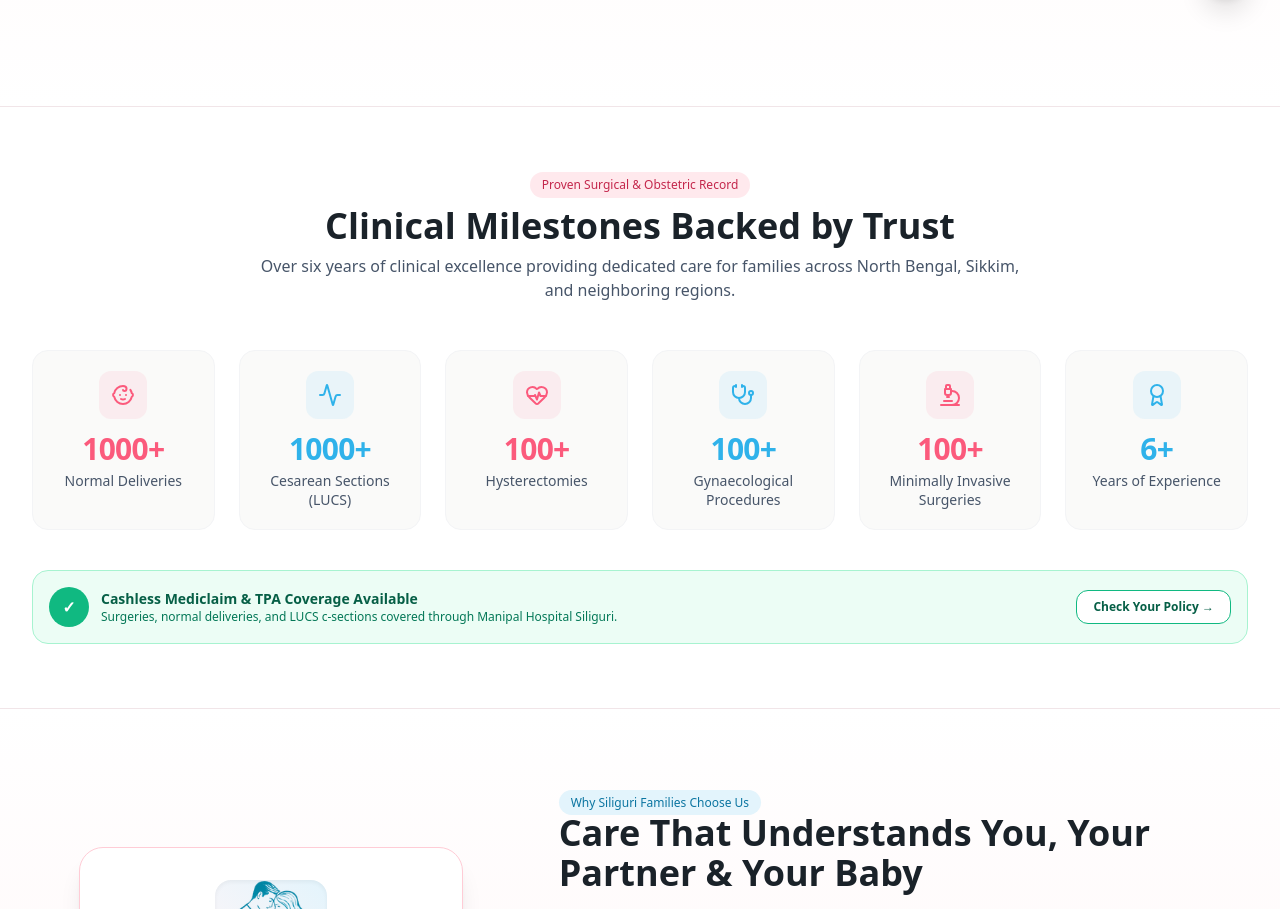
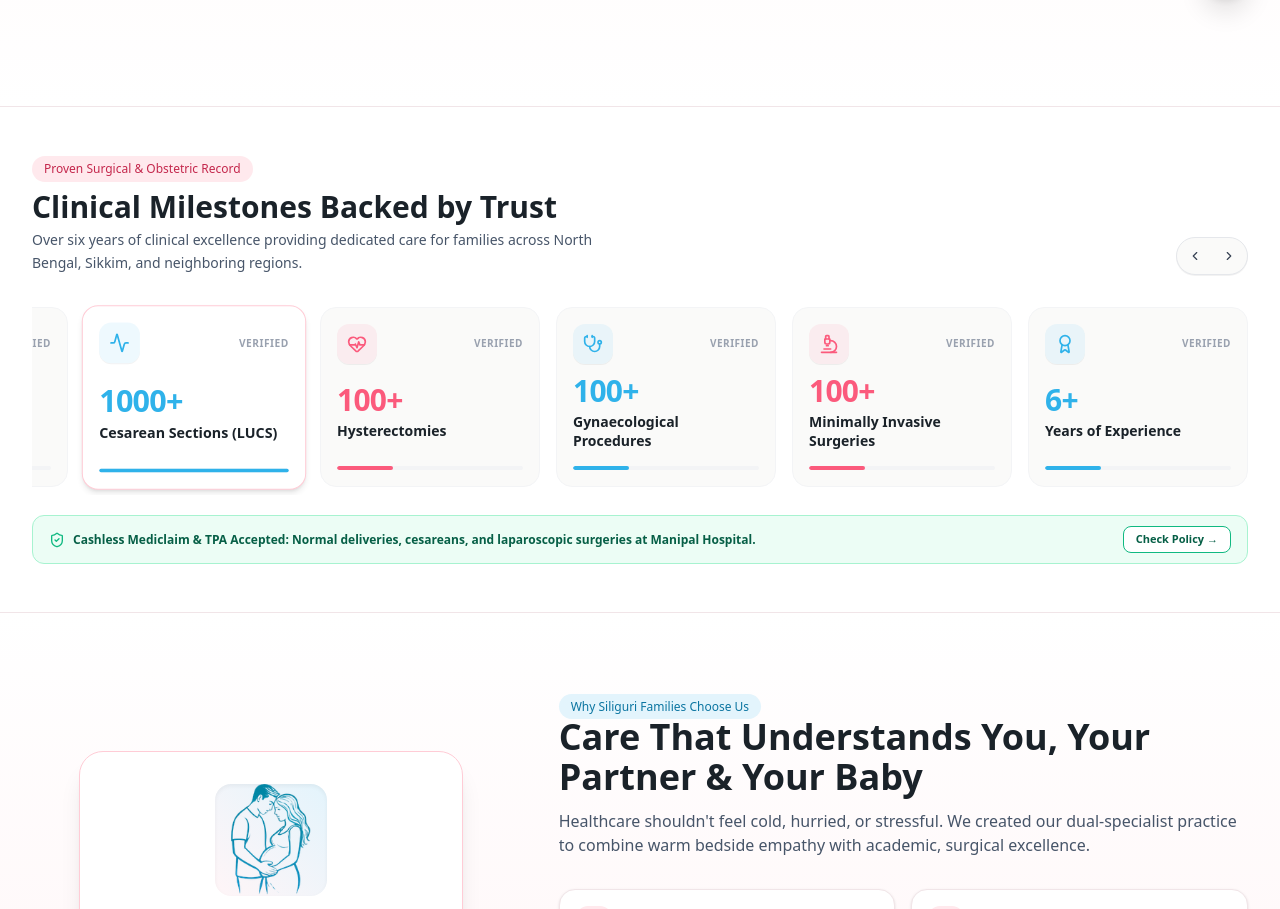
Before and after one commit to prince8809/drruchikasubham, a Next.js app in the folder website/: page / in a window 1280 px wide. Shown: the part 778-1687 px from the top of the page. Built offline with nearby package versions, Linux system fonts and the light colour scheme.

Commit message:
feat: transform clinical milestones into compact, professional auto-scrolling carousel

```diff
--- a/website/src/components/home/StatsCounter.tsx
+++ b/website/src/components/home/StatsCounter.tsx
@@ -1,11 +1,56 @@
 "use client";
 
-import { Baby, Activity, HeartPulse, Stethoscope, Microscope, Award } from "lucide-react";
+import { useState, useRef, useEffect } from "react";
+import {
+  Baby,
+  Activity,
+  HeartPulse,
+  Stethoscope,
+  Microscope,
+  Award,
+  ChevronLeft,
+  ChevronRight,
+  ShieldCheck
+} from "lucide-react";
 import { stats } from "@/data/stats";
 
 export default function StatsCounter() {
+  const [activeSlide, setActiveSlide] = useState(0);
+  const [isPaused, setIsPaused] = useState(false);
+  const carouselRef = useRef<HTMLDivElement>(null);
+
+  // Auto-scroll through the 6 stats cards smoothly every 3.5 seconds
+  useEffect(() => {
+    if (isPaused) return;
+
+    const timer = setInterval(() => {
+      handleNext();
+    }, 3500);
+
+    return () => clearInterval(timer);
+  }, [isPaused, activeSlide]);
+
+  const scrollToSlide = (index: number) => {
+    const total = stats.length;
+    const safeIndex = (index + total) % total;
+    setActiveSlide(safeIndex);
+
+    if (carouselRef.current) {
+      const card = carouselRef.current.children[0] as HTMLElement;
+      const cardWidth = card?.offsetWidth || 210;
+      const gap = 16;
+      carouselRef.current.scrollTo({
+        left: safeIndex * (cardWidth + gap),
+        behavior: "smooth",
+      });
+    }
+  };
+
+  const handleNext = () => scrollToSlide(activeSlide + 1);
+  const handlePrev = () => scrollToSlide(activeSlide - 1);
+
   const getIcon = (iconName: string, color: string) => {
-    const props = { className: "w-6 h-6", style: { color } };
+    const props = { className: "w-5 h-5", style: { color } };
     switch (iconName) {
       case "Baby":
         return <Baby {...props} />;
@@ -25,66 +70,137 @@ export default function StatsCounter() {
   };
 
   return (
-    <section id="experience" className="py-16 bg-white border-y border-[#F1E5E8] relative">
+    <section
+      id="experience"
+      className="py-10 sm:py-12 bg-white border-y border-[#F1E5E8] relative overflow-hidden"
+    >
       <div className="max-w-7xl mx-auto px-4 sm:px-6 lg:px-8">
 
-        {/* Section Header */}
-        <div className="text-center max-w-3xl mx-auto mb-12">
-          <span className="badge-primary mb-2">Proven Surgical &amp; Obstetric Record</span>
-          <h2 className="text-2xl sm:text-4xl font-bold text-[#1A2229]">
+        {/* Compact Header with Arrow Controls */}
+        <div className="flex flex-col sm:flex-row items-start sm:items-end justify-between gap-3 mb-6">
+          <div>
+            <span className="badge-primary mb-1.5">Proven Surgical &amp; Obstetric Record</span>
+            <h2 className="text-xl sm:text-2xl lg:text-3xl font-bold text-[#1A2229] leading-tight">
               Clinical Milestones Backed by Trust
             </h2>
-          <p className="text-sm sm:text-base text-[#475569] mt-2">
+            <p className="text-xs sm:text-sm text-[#475569] mt-1 leading-relaxed max-w-xl">
               Over six years of clinical excellence providing dedicated care for families across North Bengal, Sikkim, and neighboring regions.
             </p>
           </div>
 
-        {/* 6 Stats Grid */}
-        <div className="grid grid-cols-2 md:grid-cols-3 lg:grid-cols-6 gap-4 sm:gap-6">
-          {stats.map((stat) => (
+          {/* Navigation Controls */}
+          <div className="hidden sm:flex items-center gap-1.5 bg-[#FAFAF9] p-1 rounded-full border border-gray-200 shadow-2xs shrink-0">
+            <button
+              onClick={handlePrev}
+              className="w-7 h-7 rounded-full flex items-center justify-center text-gray-700 hover:bg-[#FFE9ED] hover:text-[#FB5A7C] transition-colors"
+              aria-label="Previous stat"
+            >
+              <ChevronLeft className="w-3.5 h-3.5" />
+            </button>
+            <button
+              onClick={handleNext}
+              className="w-7 h-7 rounded-full flex items-center justify-center text-gray-700 hover:bg-[#FFE9ED] hover:text-[#FB5A7C] transition-colors"
+              aria-label="Next stat"
+            >
+              <ChevronRight className="w-3.5 h-3.5" />
+            </button>
+          </div>
+        </div>
+
+        {/* Auto-Scrolling Stat Carousel Container */}
+        <div
+          className="relative"
+          onMouseEnter={() => setIsPaused(true)}
+          onMouseLeave={() => setIsPaused(false)}
+          onTouchStart={() => setIsPaused(true)}
+          onTouchEnd={() => setIsPaused(false)}
+        >
+          <div
+            ref={carouselRef}
+            className="flex gap-4 overflow-x-auto scrollbar-none py-2 snap-x snap-mandatory scroll-smooth -mx-4 px-4 sm:mx-0 sm:px-0"
+            style={{ scrollbarWidth: "none", msOverflowStyle: "none" }}
+          >
+            {stats.map((stat, index) => {
+              const isCurrent = activeSlide === index;
+
+              return (
                 <div
                   key={stat.label}
-              className="bg-[#FAFAF9] rounded-2xl p-5 border border-gray-100 flex flex-col items-center text-center hover:bg-white hover:border-[#FFCCD6] hover:shadow-lg transition-all duration-300 group"
+                  className={`w-[200px] sm:w-[220px] shrink-0 snap-start rounded-2xl p-4 border transition-all duration-300 flex flex-col justify-between group ${
+                    isCurrent
+                      ? "bg-white border-[#FFCCD6] shadow-md scale-[1.02]"
+                      : "bg-[#FAFAF9] border-gray-100 hover:bg-white hover:border-[#FFCCD6] hover:shadow-md"
+                  }`}
                 >
+                  {/* Icon & Milestone Badge */}
+                  <div className="flex items-center justify-between mb-2">
                     <div
-                className="w-12 h-12 rounded-xl flex items-center justify-center mb-3 group-hover:scale-110 transition-transform"
+                      className="w-10 h-10 rounded-xl flex items-center justify-center group-hover:scale-110 transition-transform shadow-2xs"
                       style={{ backgroundColor: `${stat.color}15` }}
                     >
                       {getIcon(stat.icon, stat.color)}
                     </div>
+                    <span className="text-[10px] font-bold text-gray-400 uppercase tracking-wider">
+                      Verified
+                    </span>
+                  </div>
+
+                  {/* Big Counter Number */}
+                  <div className="my-1">
                     <span
-                className="text-2xl sm:text-3xl font-extrabold tracking-tight"
+                      className="text-2xl sm:text-3xl font-extrabold tracking-tight block leading-none"
                       style={{ color: stat.color }}
                     >
                       {stat.value}
                     </span>
-              <span className="text-xs sm:text-sm font-medium text-[#475569] mt-1 leading-snug">
+                    <span className="text-xs sm:text-sm font-semibold text-[#1A2229] mt-1.5 block leading-snug">
                       {stat.label}
                     </span>
                   </div>
+
+                  {/* Subtle bottom progress bar */}
+                  <div className="w-full bg-gray-100 h-1 rounded-full mt-3 overflow-hidden">
+                    <div
+                      className="h-full rounded-full transition-all duration-500"
+                      style={{
+                        backgroundColor: stat.color,
+                        width: isCurrent ? "100%" : "30%",
+                      }}
+                    />
+                  </div>
+                </div>
+              );
+            })}
+          </div>
+
+          {/* Dot Indicators */}
+          <div className="flex justify-center items-center gap-1.5 mt-3 sm:hidden">
+            {stats.map((_, i) => (
+              <button
+                key={i}
+                onClick={() => scrollToSlide(i)}
+                className={`h-1.5 rounded-full transition-all duration-300 ${
+                  activeSlide === i ? "w-5 bg-[#FB5A7C]" : "w-1.5 bg-gray-200"
+                }`}
+                aria-label={`Go to stat ${i + 1}`}
+              />
             ))}
           </div>
+        </div>
 
-        {/* Insurance Assurance Bar */}
-        <div className="mt-10 bg-[#ECFDF5] border border-[#A7F3D0] rounded-2xl p-4 flex flex-col sm:flex-row items-center justify-between gap-4 text-center sm:text-left">
-          <div className="flex items-center gap-3">
-            <div className="w-10 h-10 rounded-full bg-[#10B981] text-white flex items-center justify-center shrink-0 font-bold">
-              ✓
-            </div>
-            <div>
-              <p className="text-sm font-bold text-[#065F46]">
-                Cashless Mediclaim &amp; TPA Coverage Available
+        {/* Ultra-Slim Insurance & Mediclaim Strip */}
+        <div className="mt-5 bg-[#ECFDF5] border border-[#A7F3D0] rounded-xl px-4 py-2.5 flex flex-col sm:flex-row items-center justify-between gap-2 text-center sm:text-left">
+          <div className="flex items-center gap-2">
+            <ShieldCheck className="w-4 h-4 text-[#10B981] shrink-0" />
+            <p className="text-xs font-semibold text-[#065F46]">
+              <strong>Cashless Mediclaim &amp; TPA Accepted:</strong> Normal deliveries, cesareans, and laparoscopic surgeries at Manipal Hospital.
             </p>
-              <p className="text-xs text-[#047857]">
-                Surgeries, normal deliveries, and LUCS c-sections covered through Manipal Hospital Siliguri.
-              </p>
-            </div>
           </div>
           <a
             href="#booking"
-            className="text-xs font-bold text-[#065F46] bg-white border border-[#10B981] px-4 py-2 rounded-xl hover:bg-[#10B981] hover:text-white transition-colors"
+            className="text-[11px] font-bold text-[#065F46] bg-white border border-[#10B981] px-3 py-1 rounded-lg hover:bg-[#10B981] hover:text-white transition-colors shrink-0"
           >
-            Check Your Policy &rarr;
+            Check Policy &rarr;
           </a>
         </div>
 
```
Lines whose indentation alone changed are shown as unchanged.
